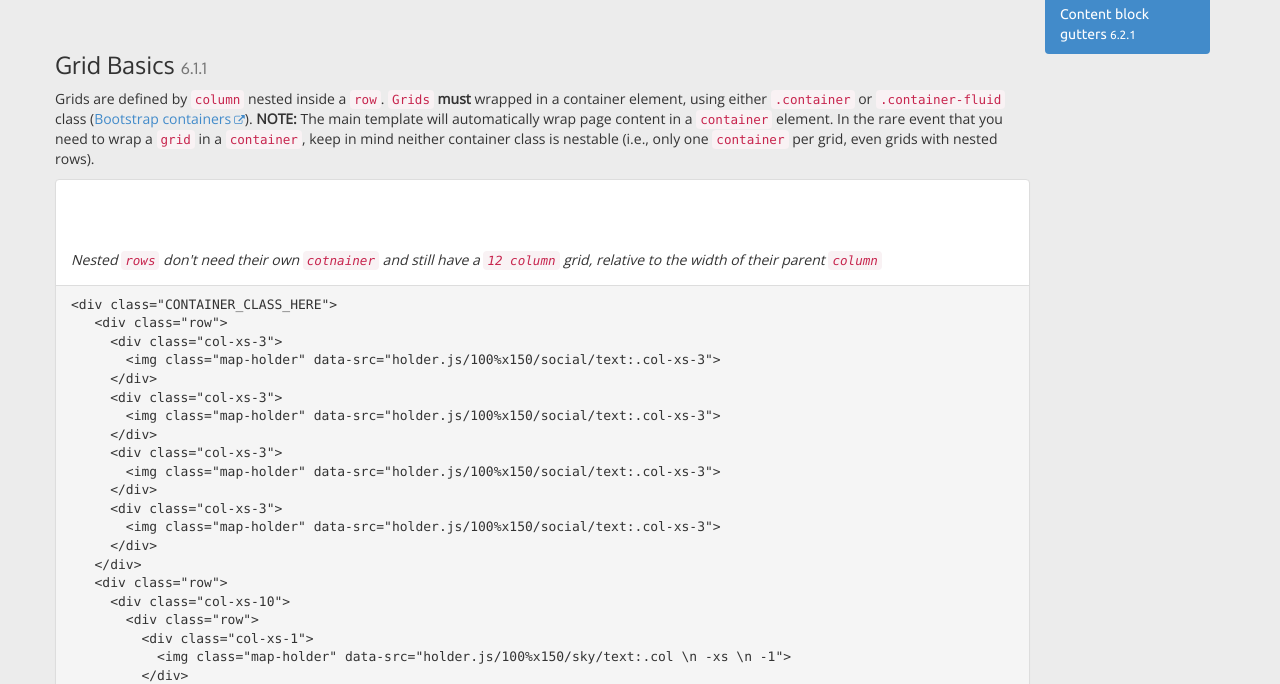
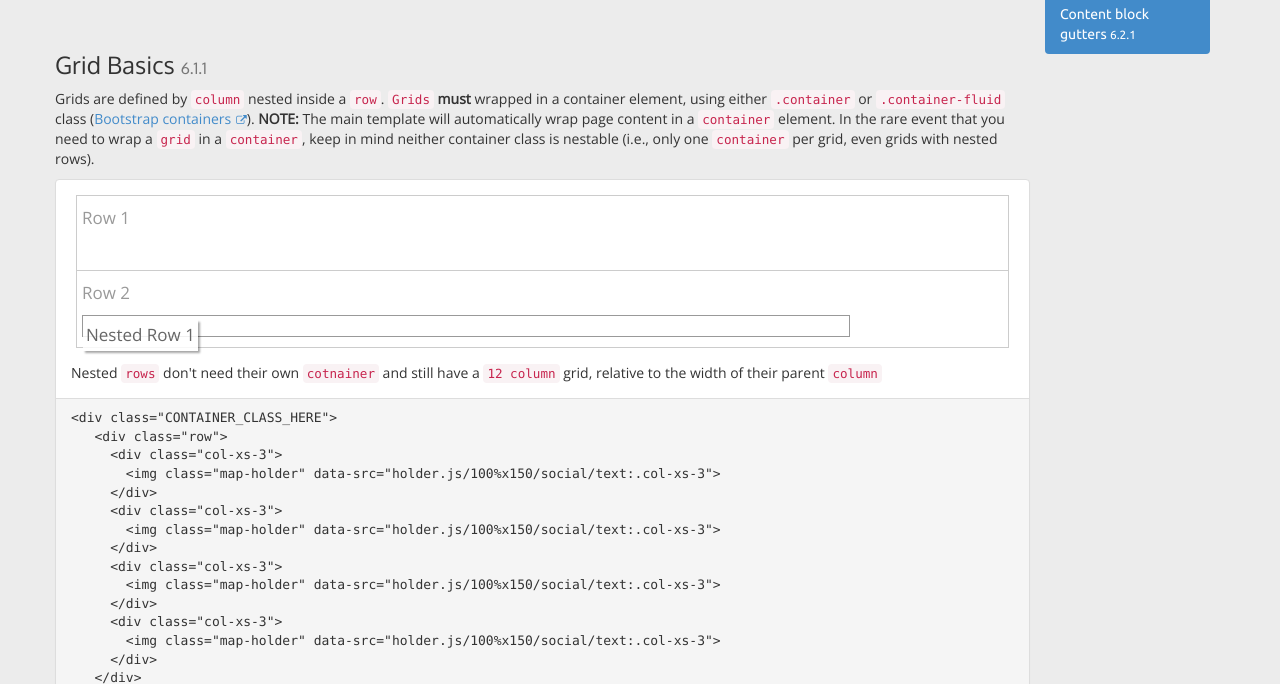
Before and after one commit to 8bitsquid/ualib-styles, a website: page styleguide/section-6.html in a window 1280 px wide. Shown: the part 504-1188 px from the top of the page. Drawn offline with nearby package versions, Linux system fonts and the light colour scheme.

Commit message:
Updated ualib>links, and grid/gutter docs styles

```diff
--- a/src/styleguide-template/public/ualib-styleguide.less
+++ b/src/styleguide-template/public/ualib-styleguide.less
@@ -77,6 +77,51 @@ hr{
         background-color: @link-color;
       }
     }
+  }
+}
+
+/* Grid & Gutters */
+.row{
+
+  .CONTAINER_CLASS_HERE > &{
+    margin: 0 5px;
+    padding: 10px 5px;
+    border: 1px solid #ccc;
+    &:first-child{
+      border-bottom: none;
+    }
+    &:first-child:before{
+      .row-before("Row 1");
+
+    }
+
+    & + .row:before{
+      .row-before("Row 2");
+    }
+
+    & > div > .row{
+      border: 1px solid #999;
+
+    }
+
+    & > div > .row:before{
+      .row-before("Nested Row 1");
+      position: absolute;
+      top: 5px;
+      left: 1px;
+      padding: 3px;
+      background-color: rgba(255,255,255,0.85);
+      color: #666;
+      z-index: 800;
+      -webkit-box-shadow: 2px 2px 2px 0 rgba(0,0,0,.35);
+      box-shadow: 2px 2px 2px 0 rgba(0,0,0,.35);
+    }
+  }
+  .row-before(@content){
+    content: @content;
+    font-size: 17px;
+    color: #999;
+    padding-bottom: 10px;
   }
 }
 
--- a/src/styles/ualib.less
+++ b/src/styles/ualib.less
@@ -1,39 +1 @@
 @import 'ualib/mixins/links.less';
-/*
-a:not([href^=@{github-domain}]):after,
-a:not([href^=@{ualib-domain}]):after {
-  content: "\f08e";
-  font-family: FontAwesome;
-  font-size: .75em;
-  font-weight: normal;
-  font-style: normal;
-  display: inline-block;
-  text-decoration: none;
-  padding-left: 3px;
-}*/
-
-
-a[href^="http"]:after,
-a[href^="https"]:after{
-  .link-icon-after(@icon-ext-link);
-}
-
-a[href$=".pdf"]:after{
-  .link-icon-after(@icon-pdf);
-}
-a[href$=".doc"]:after,
-a[href$=".docx"]:after{
-  .link-icon-after(@icon-word);
-}
-a[href$=".xls"]:after,
-a[href$=".xlsx"]:after{
-  .link-icon-after(@icon-excel);
-}
-
-
-
-.nav{
-  li > a > .fa {
-    margin-right: 5px;
-  }
-}
--- a/src/styles/ualib/grid-gutters.less
+++ b/src/styles/ualib/grid-gutters.less
@@ -76,7 +76,7 @@
 //        <img class="map-holder" data-src="holder.js/100%x150/social/text:.col-xs-2">
 //      </div>
 //    </div>
-//      <div style="padding-top: 15px;"><em>Nested <code>rows</code> don't need their own <code>cotnainer</code> and still have a <code>12 column</code> grid, relative to the width of their parent <code>column</code></em></div>
+//      <div style="padding-top: 15px;">Nested <code>rows</code> don't need their own <code>cotnainer</code> and still have a <code>12 column</code> grid, relative to the width of their parent <code>column</code></div>
 //  </div>
 //
 // Styleguide 6.1.1
--- a/src/styles/ualib/mixins/links.less
+++ b/src/styles/ualib/mixins/links.less
@@ -26,6 +26,23 @@
 @icon-excel: "\f1c3";
 @icon-powerpoint: "\f1c4";
 
+a[href^="http"]:after,
+a[href^="https"]:after{
+  .link-icon-after(@icon-ext-link);
+}
+
+a[href$=".pdf"]:after{
+  .link-icon-after(@icon-pdf);
+}
+a[href$=".doc"]:after,
+a[href$=".docx"]:after{
+  .link-icon-after(@icon-word);
+}
+a[href$=".xls"]:after,
+a[href$=".xlsx"]:after{
+  .link-icon-after(@icon-excel);
+}
+
 .link-icon-after(@icon){
   content: @icon;
   font-family: FontAwesome;
@@ -34,5 +51,5 @@
   font-style: normal;
   display: inline-block;
   text-decoration: none;
-  padding-left: 3px;
+  padding-left: 5px;
 }
--- a/styleguide/public/ualib-styleguide.less
+++ b/styleguide/public/ualib-styleguide.less
@@ -77,6 +77,51 @@ hr{
         background-color: @link-color;
       }
     }
+  }
+}
+
+/* Grid & Gutters */
+.row{
+
+  .CONTAINER_CLASS_HERE > &{
+    margin: 0 5px;
+    padding: 10px 5px;
+    border: 1px solid #ccc;
+    &:first-child{
+      border-bottom: none;
+    }
+    &:first-child:before{
+      .row-before("Row 1");
+
+    }
+
+    & + .row:before{
+      .row-before("Row 2");
+    }
+
+    & > div > .row{
+      border: 1px solid #999;
+
+    }
+
+    & > div > .row:before{
+      .row-before("Nested Row 1");
+      position: absolute;
+      top: 5px;
+      left: 1px;
+      padding: 3px;
+      background-color: rgba(255,255,255,0.85);
+      color: #666;
+      z-index: 800;
+      -webkit-box-shadow: 2px 2px 2px 0 rgba(0,0,0,.35);
+      box-shadow: 2px 2px 2px 0 rgba(0,0,0,.35);
+    }
+  }
+  .row-before(@content){
+    content: @content;
+    font-size: 17px;
+    color: #999;
+    padding-bottom: 10px;
   }
 }
 
--- a/styleguide/section-6.html
+++ b/styleguide/section-6.html
@@ -176,7 +176,7 @@
        <img class="map-holder" data-src="holder.js/100%x150/social/text:.col-xs-2">
      </div>
    </div>
-     <div style="padding-top: 15px;"><em>Nested <code>rows</code> don't need their own <code>cotnainer</code> and still have a <code>12 column</code> grid, relative to the width of their parent <code>column</code></em></div>
+     <div style="padding-top: 15px;">Nested <code>rows</code> don't need their own <code>cotnainer</code> and still have a <code>12 column</code> grid, relative to the width of their parent <code>column</code></div>
  </div>
                                         </div>
                                         <div class="panel-footer">
@@ -241,7 +241,7 @@
        &lt;img class=&quot;map-holder&quot; data-src=&quot;holder.js/100%x150/social/text:.col-xs-2&quot;&gt;
      &lt;/div&gt;
    &lt;/div&gt;
-     &lt;div style=&quot;padding-top: 15px;&quot;&gt;&lt;em&gt;Nested &lt;code&gt;rows&lt;/code&gt; don&#x27;t need their own &lt;code&gt;cotnainer&lt;/code&gt; and still have a &lt;code&gt;12 column&lt;/code&gt; grid, relative to the width of their parent &lt;code&gt;column&lt;/code&gt;&lt;/em&gt;&lt;/div&gt;
+     &lt;div style=&quot;padding-top: 15px;&quot;&gt;Nested &lt;code&gt;rows&lt;/code&gt; don&#x27;t need their own &lt;code&gt;cotnainer&lt;/code&gt; and still have a &lt;code&gt;12 column&lt;/code&gt; grid, relative to the width of their parent &lt;code&gt;column&lt;/code&gt;&lt;/div&gt;
  &lt;/div&gt;</code>
                                             </pre>
                                         </div>
```
Also changed, not shown: dist/css/ualib-bootstrap.css, dist/css/ualib-bootstrap.min.css, styleguide/public/ualib-styleguide.css, 1 other file.
